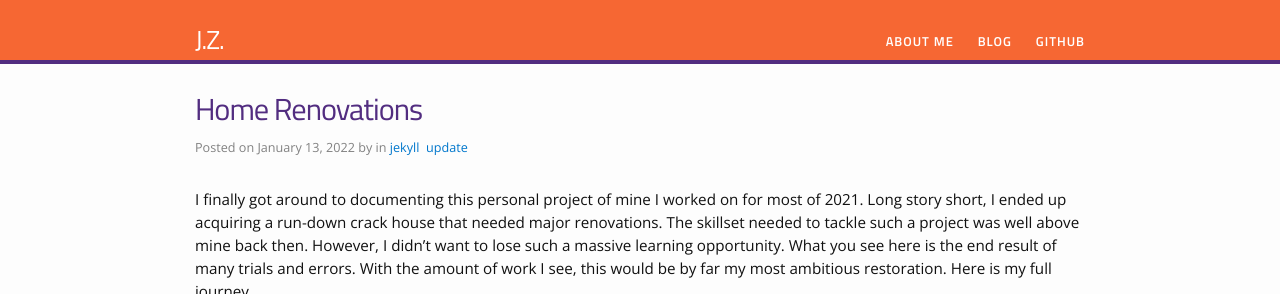
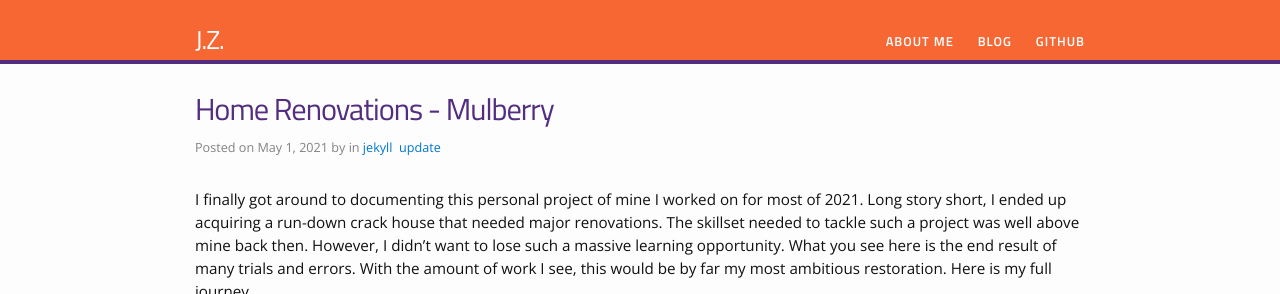
Before and after one commit to Zjtep/Zjtep.github.io, a Jekyll site: the page built from _posts/2021-05-01-mulberry.markdown, in a window 1280 px wide and 900 px high, cut to the strip 0-294 px from the top of the window. Built offline with Jekyll 4.4.1, drawn with Linux system fonts in a browser that asks for light colours.

Commit message:
incorrect date

```diff
--- a/_posts/2021-05-01-mulberry.markdown
+++ b/_posts/2021-05-01-mulberry.markdown
@@ -1,7 +1,7 @@
 ---
 layout: post
-title:  "Home Renovations"
-date:   2022-01-13 15:36:27
+title:  "Home Renovations - Mulberry"
+date:   2021-05-01 15:36:27
 categories: jekyll update
 ---
 
```
